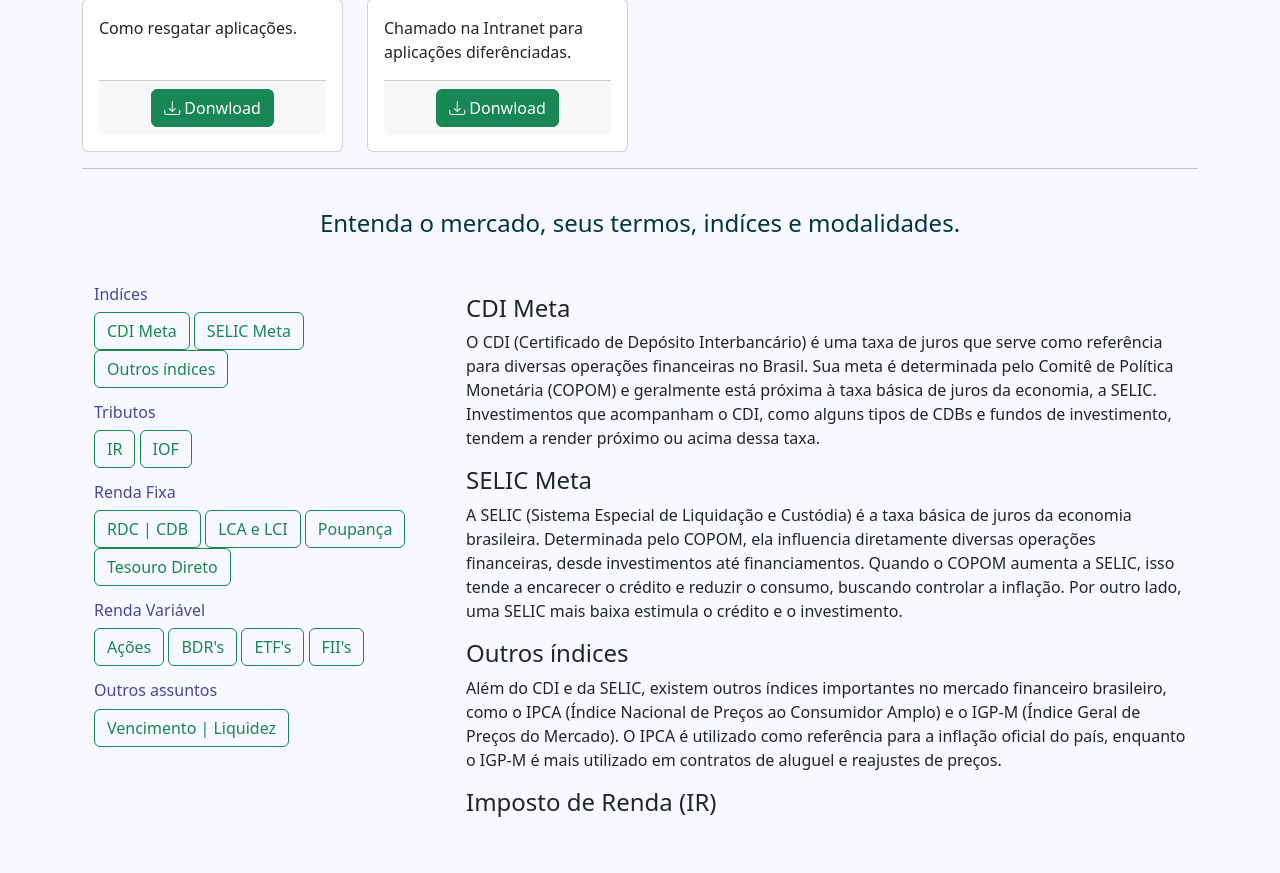
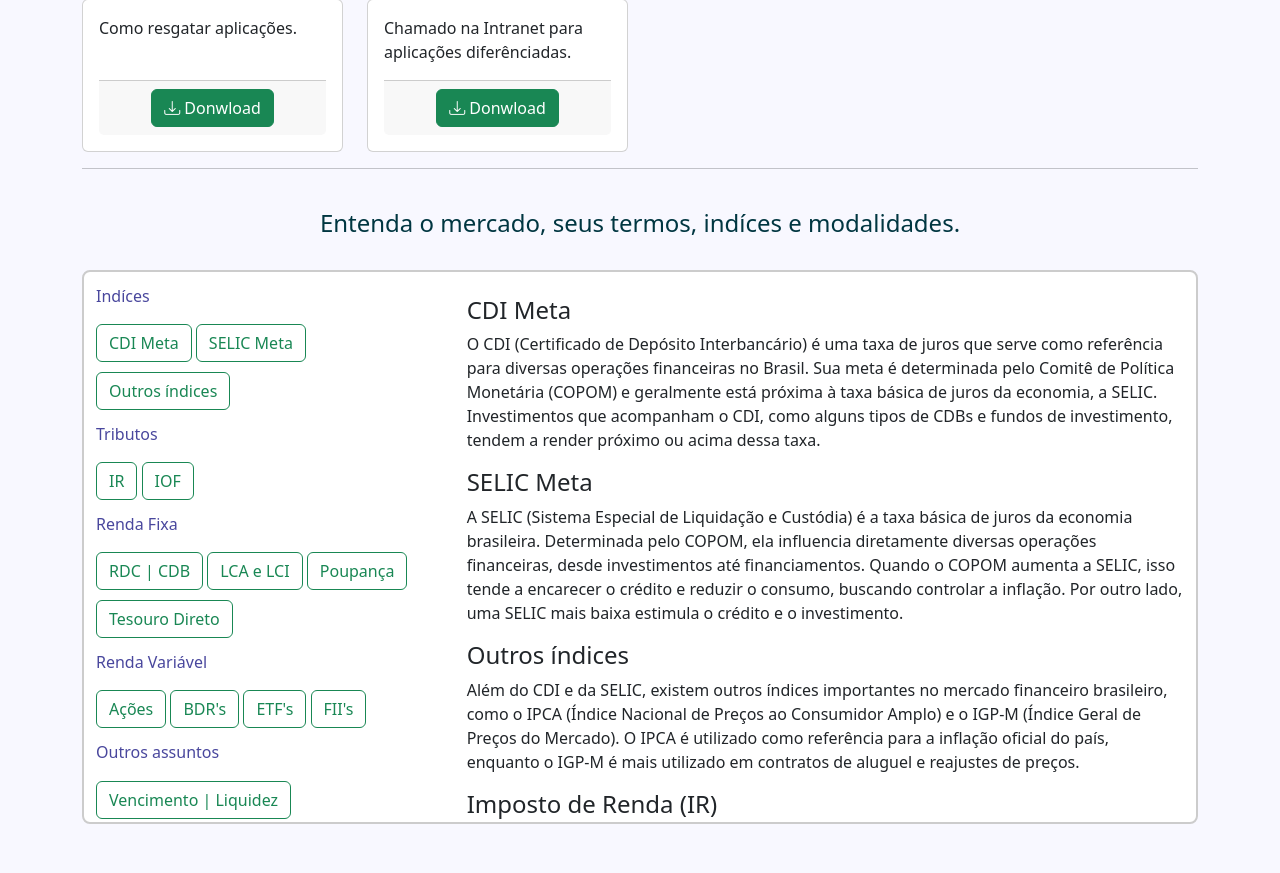
Before and after one commit to gustavogalmeida/Plataforma-de-Investimentos-em-Renda-Fixa_python, a Flask app: page /manual in a window 1280 px wide. Shown: the part 374-1247 px from the top of the page. Run offline with Flask 3, Linux system fonts and the light colour scheme.

Commit message:
Update styles.css

```diff
--- a/app/static/styles.css
+++ b/app/static/styles.css
@@ -49,3 +49,22 @@ a {
 a:hover {
     color: #00AE9D;
 }
+
+.nav-link {
+    color: #018578;
+}
+
+.nav-link:hover {
+    color: #00AE9D;
+    background-color: white;
+}
+
+.botao-manual {
+    margin-top: 10px;
+}
+
+.quadro-manual {
+    border: 2px solid #ccc; /* Adiciona uma borda sólida de 2px com cor cinza */
+    border-radius: 8px; /* Arredonda as bordas */
+    background-color: white; /* Define a cor de fundo */
+}
```
